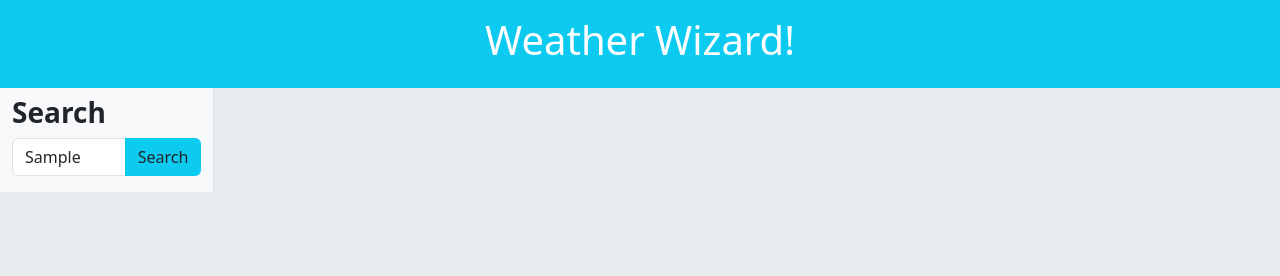
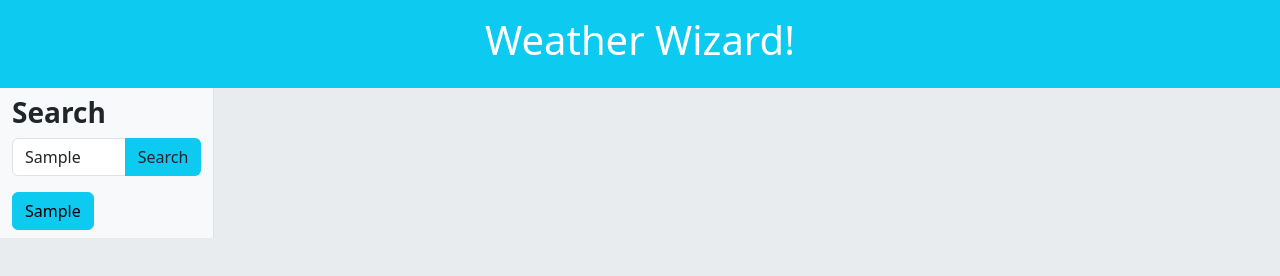
Before and after one commit to Kyndallmae/Weather-Wizard, a plain HTML site: page index.html in a window 1280 px wide. Both pictures are taken after typing "Sample" into the empty fields and a click on the button "Search". Drawn offline with nearby package versions, Linux system fonts and the light colour scheme; no server answers.

Commit message:
fixed js pathway and URLs

```diff
--- a/assets/script.js
+++ b/assets/script.js
@@ -17,7 +17,7 @@ function showForecast() {
 
   // Shows current weather for s specific city
   function getCurrentWeather(cityName) {
-      var requestURL = "api.openweathermap.org/data/2.5/forecast?lat={lat}&lon={lon}" + cityName + "&appid=" + APIKey + "&units=imperial";
+      var requestURL = "https://api.openweathermap.org/data/2.5/forecast?" + cityName + "&appid=" + APIKey + "&units=imperial";
       $.ajax({
           url: requestURL,
           method: 'GET',
@@ -43,7 +43,7 @@ function showForecast() {
   // Gets 5 day forecast
   function getForecast(cityName) {
       forecastEl.html("");
-      var requestURL = "api.openweathermap.org/data/2.5/forecast?lat={lat}&lon={lon}" + cityName + "&appid=" + APIKey + "&units=imperial";
+      var requestURL = "https://pi.openweathermap.org/data/2.5/forecast?" + cityName + "&appid=" + APIKey + "&units=imperial";
       $.ajax({
           url: requestURL,
           method: 'GET',
--- a/index.html
+++ b/index.html
@@ -53,7 +53,7 @@
     <script src="https://cdn.jsdelivr.net/npm/bootstrap@5.3.0/dist/js/bootstrap.bundle.min.js"
         integrity="sha384-geWF76RCwLtnZ8qwWowPQNguL3RmwHVBC9FhGdlKrxdiJJigb/j/68SIy3Te4Bkz"
         crossorigin="anonymous"></script>
-    <script src="./assets/js/script.js"></script>
+    <script src="./assets/script.js"></script>
 </body>
 
 </html>
```
